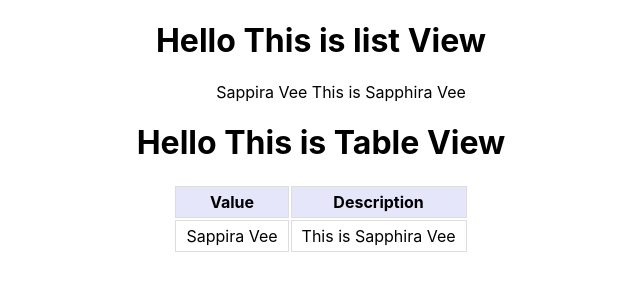
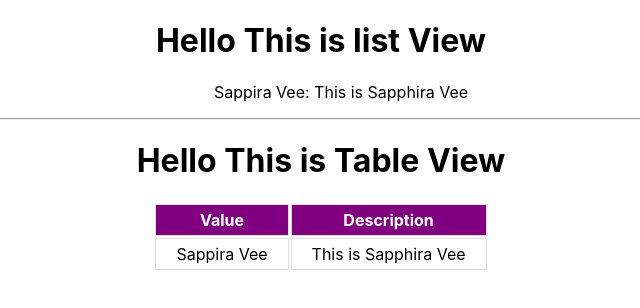
Before and after one commit to evilgeniuscreative/artists, a React (Create React App) app: page / in a window 1280 px wide. Shown: the top 308 px of the page, without its empty margins (319-959 px from the left). Built offline with nearby package versions, Linux system fonts and the light colour scheme; data requests are answered from the project's data file.

Commit message:
ga-adding hr and purple header

```diff
--- a/src/App.tsx
+++ b/src/App.tsx
@@ -31,7 +31,7 @@ console.log('DATA outside USEEFFECT',artists)
     <div className="App">
 
       {
-          artists.length? <><ListView data={modifiedData} /> <TableView data={modifiedData}/></> : <><div className="loader"></div></>
+          artists.length? <><ListView data={modifiedData} /> <hr/> <TableView data={modifiedData}/></> : <><div className="loader"></div></>
       }
 
     </div>
--- a/src/components/listview/ListView.tsx
+++ b/src/components/listview/ListView.tsx
@@ -18,7 +18,7 @@ interface ListViewProps {
             <h1>Hello This is list View</h1>
             <ul>
                 {data.map((item) => {
-                    return <li key={item.id}>{item.value} {item.description}</li>
+                    return <li key={item.id}>{item.value}: {item.description}</li>
                 })}
              </ul>
         </div>
--- a/src/components/tableview/tableView.css
+++ b/src/components/tableview/tableView.css
@@ -3,11 +3,12 @@ table {
 }
 th,
 td {
-  padding: 5px 10px;
+  padding: 5px 20px;
   border: 1px solid #ddd;
 }
 th {
-  background: lavender;
+  background: #800080;
+  color: white;
 }
 td :nth-child(even) {
   background: #eee;
```
Also changed, not shown: 1 other file (tests, documents, lock files or other folders).
